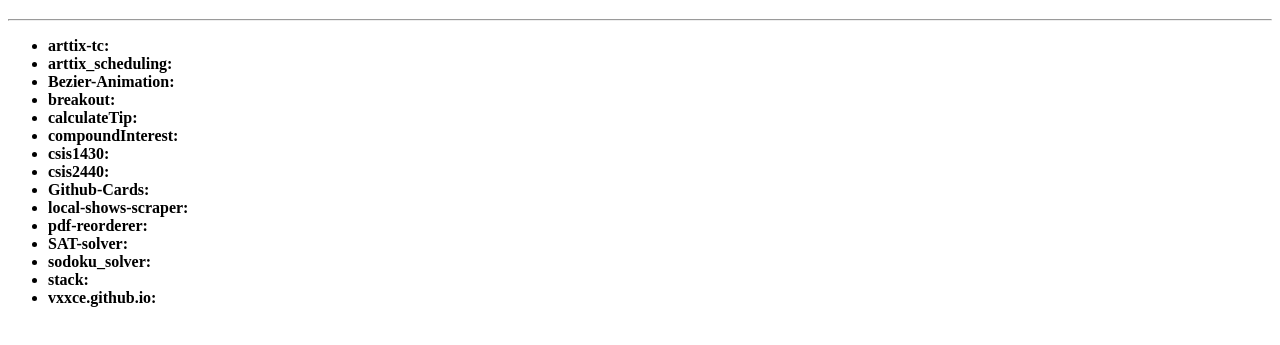
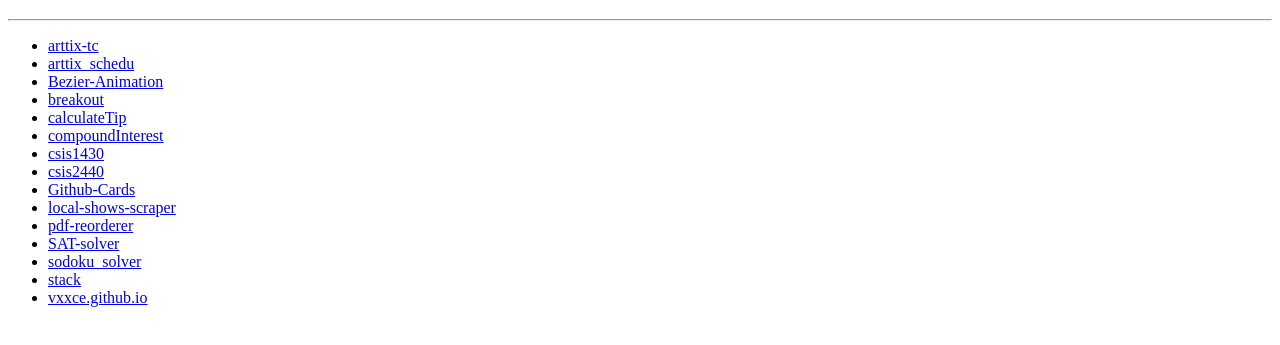
Before and after one commit to vxxce/vxxce.github.io, a plain HTML site: page index.html in a window 1280 px wide. Shown: the part 61-406 px from the top of the page. Drawn offline with Linux system fonts and the light colour scheme.

Commit message:
um better links

```diff
--- a/index.html
+++ b/index.html
@@ -1,5 +1,5 @@
 <!DOCTYPE html>
-<html lang="en">
+<html ="en">
 
 <head>
   <meta charset="UTF-8">
@@ -12,21 +12,21 @@
   <h1>Public Repos:</h1>
   <hr>
   <ul>
-    <li><strong>arttix-tc:</strong> <a href="https://github.com/vxxce/arttix-tc"></a></li>
-    <li><strong>arttix_scheduling:</strong> <a href="https://github.com/vxxce/arttix_scheduling"></a></li>
-    <li><strong>Bezier-Animation:</strong> <a href="https://github.com/vxxce/Bezier-Animation"></a></li>
-    <li><strong>breakout:</strong> <a href="https://github.com/vxxce/breakout"></a></li>
-    <li><strong>calculateTip:</strong> <a href="https://github.com/vxxce/calculateTip"></a></li>
-    <li><strong>compoundInterest:</strong> <a href="https://github.com/vxxce/compoundInterest"></a></li>
-    <li><strong>csis1430:</strong> <a href="https://github.com/vxxce/csis1430"></a></li>
-    <li><strong>csis2440:</strong> <a href="https://github.com/vxxce/csis2440"></a></li>
-    <li><strong>Github-Cards:</strong> <a href="https://github.com/vxxce/Github-Cards"></a></li>
-    <li><strong>local-shows-scraper:</strong> <a href="https://github.com/vxxce/local-shows-scraper"></a></li>
-    <li><strong>pdf-reorderer:</strong> <a href="https://github.com/vxxce/pdf-reorderer"></a></li>
-    <li><strong>SAT-solver:</strong> <a href="https://github.com/vxxce/SAT-solver"></a></li>
-    <li><strong>sodoku_solver:</strong> <a href="https://github.com/vxxce/sodoku_solver"></a></li>
-    <li><strong>stack:</strong> <a href="https://github.com/vxxce/stack"></a></li>
-    <li><strong>vxxce.github.io:</strong> <a href="https://github.com/vxxce/vxxce.github.io"></a></li>
+    <li><a href="https://github.com/vxxce/arttix-tc">arttix-tc</a></li>
+    <li><a href="https://github.com/vxxce/arttix_schedu">arttix_schedu</a></li>
+    <li><a href="https://github.com/vxxce/Bezier-Animation">Bezier-Animation</a></li>
+    <li><a href="https://github.com/vxxce/breakout">breakout</a></li>
+    <li><a href="https://github.com/vxxce/calculateTip">calculateTip</a></li>
+    <li><a href="https://github.com/vxxce/compoundInterest">compoundInterest</a></li>
+    <li><a href="https://github.com/vxxce/csis1430">csis1430</a></li>
+    <li><a href="https://github.com/vxxce/csis2440">csis2440</a></li>
+    <li><a href="https://github.com/vxxce/Github-Cards">Github-Cards</a></li>
+    <li><a href="https://github.com/vxxce/local-shows-scraper">local-shows-scraper</a></li>
+    <li><a href="https://github.com/vxxce/pdf-reorderer">pdf-reorderer</a></li>
+    <li><a href="https://github.com/vxxce/SAT-solver">SAT-solver</a></li>
+    <li><a href="https://github.com/vxxce/sodoku_solver">sodoku_solver</a></li>
+    <li><a href="https://github.com/vxxce/stack">stack</a></li>
+    <li><a href="https://github.com/vxxce/vxxce.github.io">vxxce.github.io</a></li>
   </ul>
 
 </body>
```
